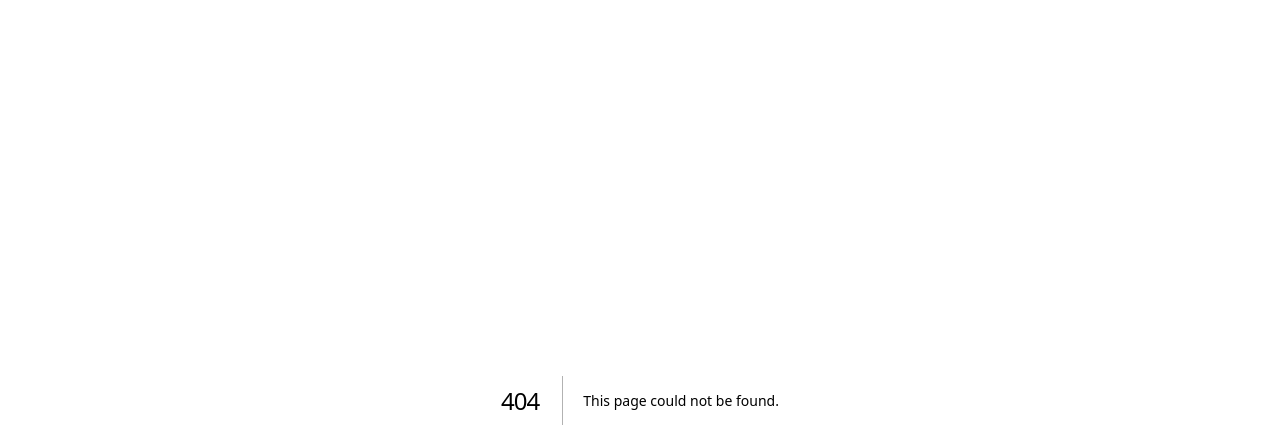
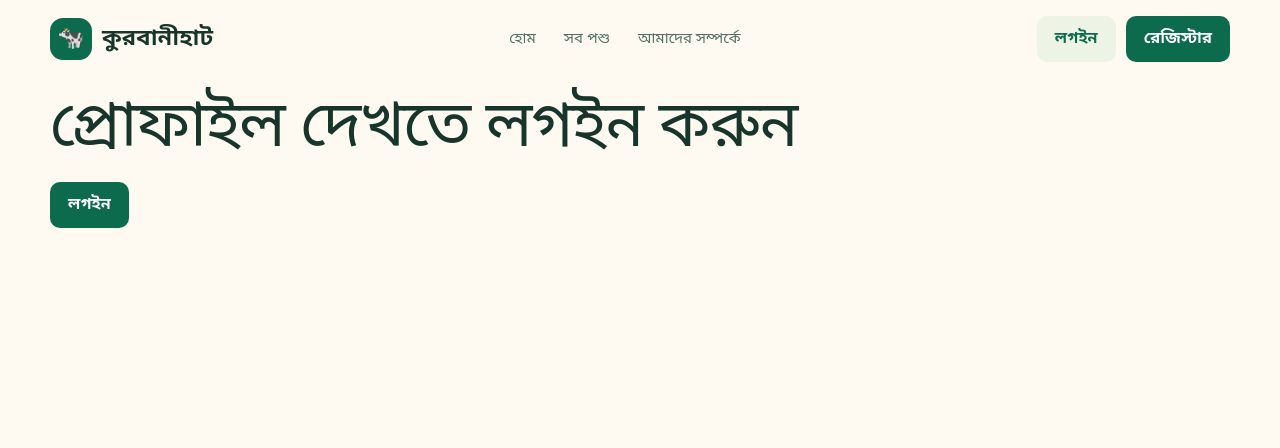
Before and after one commit to mdfajlerabby/LiveStock-Booking-Platform-BangladeshiQuarbaniEid, a Next.js app: page /my-profile in a window 1280 px wide. Before the commit this address had no page. Shown: the top 448 px of the page. Built offline with nearby package versions, Linux system fonts and the light colour scheme.

Commit message:
my profile update

```diff
--- /dev/null
+++ b/src/app/my-profile/page.js
@@ -0,0 +1,34 @@
+"use client";
+import Navbar from "../../components/layout/Navbar";
+import { useAuth } from "../../components/auth/AuthProvider";
+export default function ProfilePage() {
+  const { user, logout } = useAuth();
+  if (!user)
+    return (
+      <>
+        <Navbar />
+        <main className="container profile">
+          <h1>প্রোফাইল দেখতে লগইন করুন</h1>
+          <a className="btn btn-primary" href="/login">
+            লগইন
+          </a>
+        </main>
+      </>
+    );
+  return (
+    <>
+      <Navbar />
+      <main className="container profile">
+        <div className="avatar-placeholder">👤</div>
+        <h1>{user.name}</h1>
+        <p className="muted">{user.email}</p>
+        <a className="btn btn-soft" href="/update-profile">
+          তথ্য আপডেট করুন
+        </a>{" "}
+        <button className="btn btn-primary" onClick={logout}>
+          লগআউট
+        </button>
+      </main>
+    </>
+  );
+}
```
